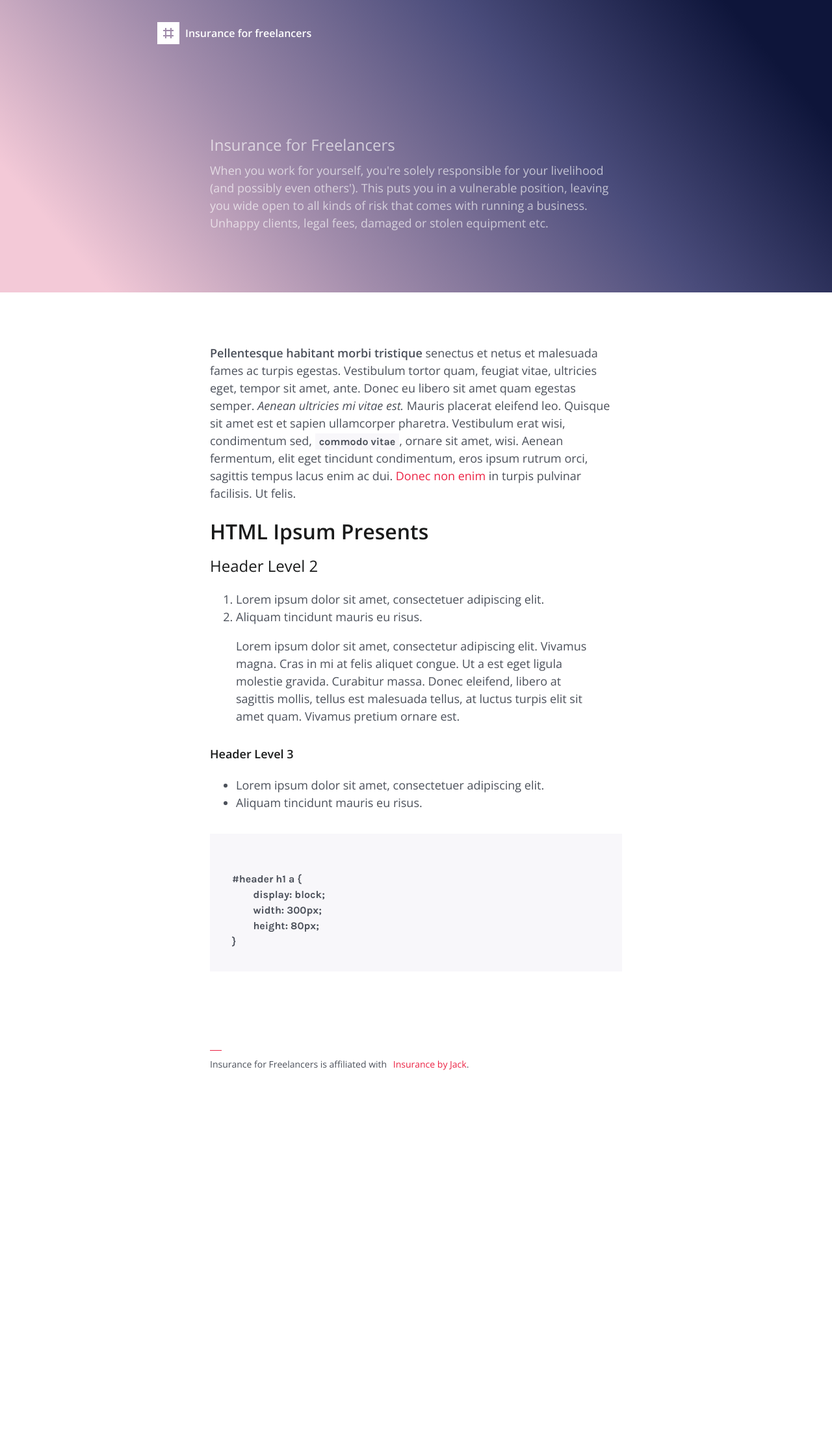
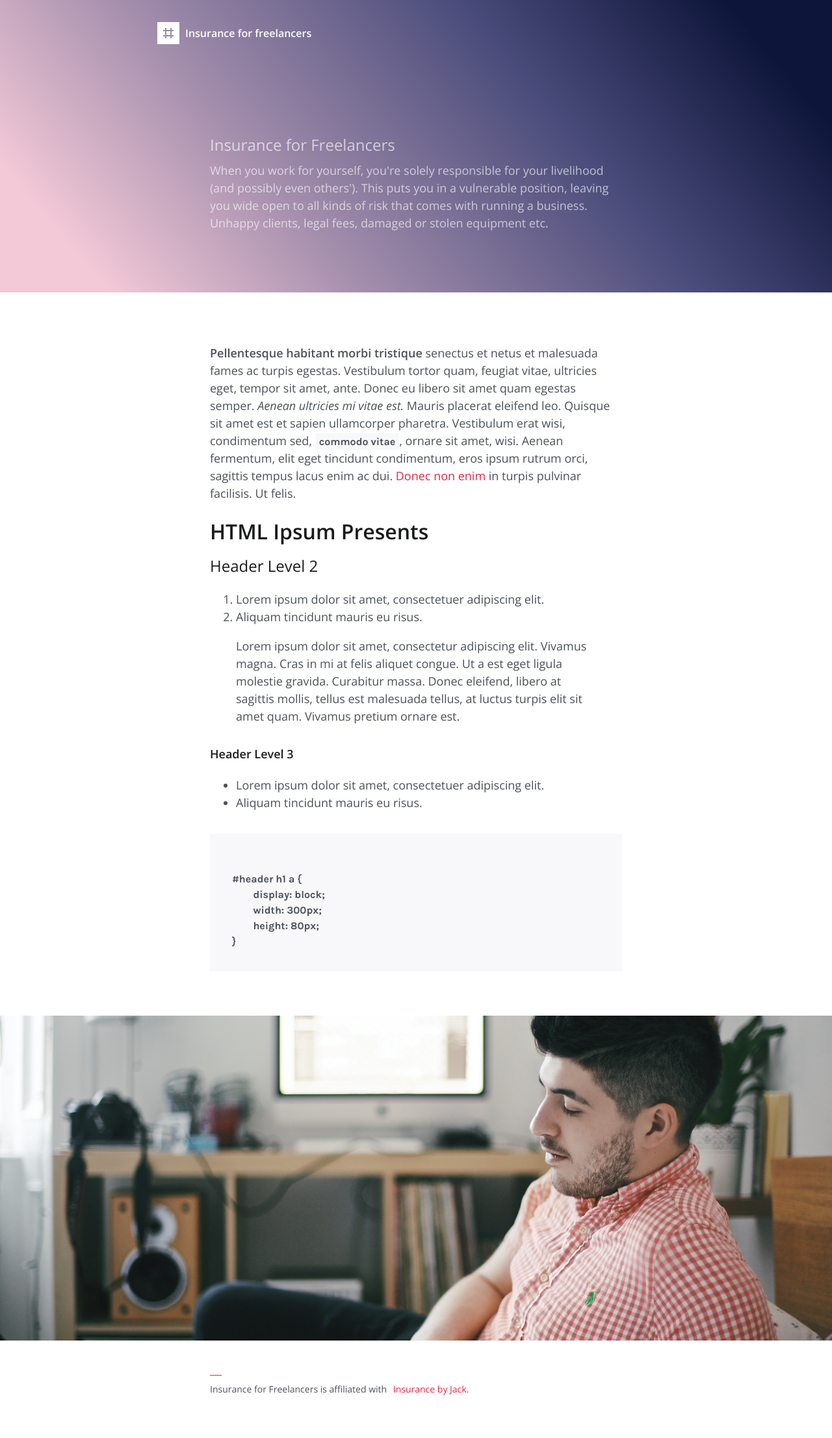
Before and after one commit to ashleybaxter/insuranceforfreelancers, a Jekyll site: the page built from index.html, in a window 1280 px wide. Shown: the whole page at 65% size. Built offline with Jekyll 4.4.1, drawn with Linux system fonts in a browser that asks for light colours; before the commit the page ends 1713 px from its top, so only the background shows below that.

Commit message:
Freelance hero image

```diff
--- a/_layouts/default.html
+++ b/_layouts/default.html
@@ -27,4 +27,7 @@
 
 </section>
 
+<article class="hero-image">
+</article>
+
 {% include footer.html %}
--- a/assets/styles.css
+++ b/assets/styles.css
@@ -632,6 +632,15 @@ body > header {
     -o-transition: all 0.4s ease-in-out;
     transition: all 0.4s ease-in-out; }
 
+.hero-image {
+    background: url(/images/freelance_01.jpg) no-repeat center center ;
+    -webkit-background-size: cover;
+    -moz-background-size: cover;
+    -o-background-size: cover;
+    background-size: cover;
+    min-height: 500px;
+}
+
 /* Footer */
 body > footer {
     font-size: 0.875rem;
```
Also changed, not shown: images/freelance_01.jpg (added).
